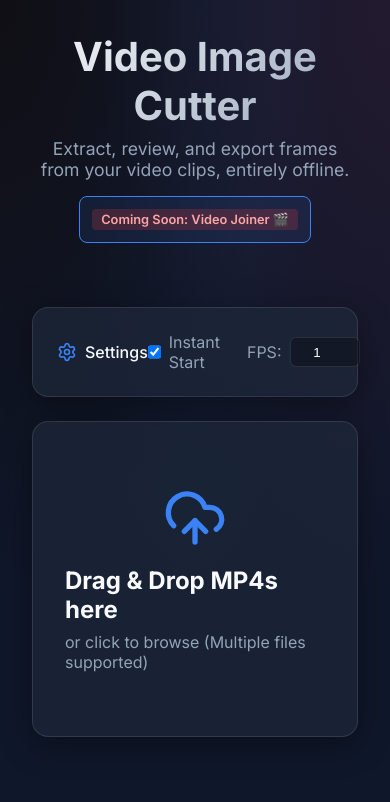
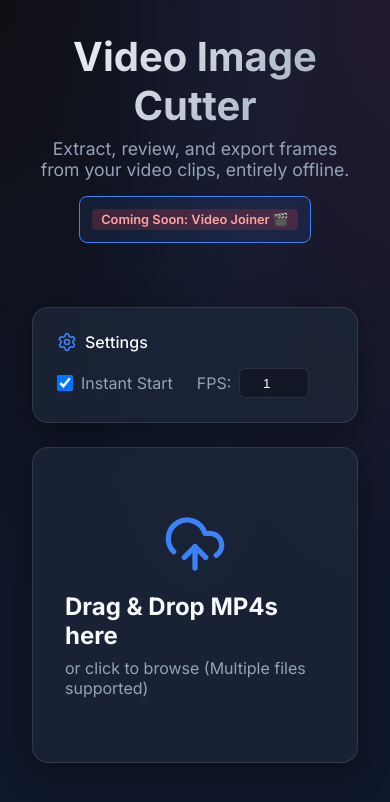
Before and after one commit to con-bomb/video-image-cutter, a React (Vite) app: page / in a window 390 px wide. Shown: the top 802 px of the page. Built offline with nearby package versions, Linux system fonts and the light colour scheme.

Commit message:
Fix invisible trashcans on mobile, and fix UI wrapping for filter and settings

```diff
--- a/src/App.css
+++ b/src/App.css
@@ -251,6 +251,13 @@ header p {
   opacity: 1;
 }
 
+@media (max-width: 768px) {
+  .quick-delete-btn,
+  .quick-delete-video-btn {
+    opacity: 0.85 !important;
+  }
+}
+
 .quick-delete-btn:hover {
   background: rgba(239, 68, 68, 0.9);
 }
--- a/src/App.jsx
+++ b/src/App.jsx
@@ -368,12 +368,12 @@ function App() {
       {!isProcessing && frames.length === 0 && uploadQueue.length === 0 && (
         <div className="animate-fade-in" style={{ display: 'flex', flexDirection: 'column', gap: '1.5rem', maxWidth: '600px', margin: '0 auto', width: '100%' }}>
 
-          <div className="glass-panel" style={{ padding: '1.5rem', display: 'flex', alignItems: 'center', justifyContent: 'space-between' }}>
+          <div className="glass-panel" style={{ padding: '1.5rem', display: 'flex', flexWrap: 'wrap', alignItems: 'center', justifyContent: 'space-between', gap: '1rem' }}>
             <div style={{ display: 'flex', alignItems: 'center', gap: '0.5rem' }}>
               <Settings size={20} color="var(--accent-color)" />
               <span style={{ fontWeight: 500 }}>Settings</span>
             </div>
-            <div style={{ display: 'flex', alignItems: 'center', gap: '1.5rem' }}>
+            <div style={{ display: 'flex', alignItems: 'center', gap: '1.5rem', flexWrap: 'wrap' }}>
               <label style={{ display: 'flex', alignItems: 'center', gap: '0.5rem', cursor: 'pointer' }}>
                 <input
                   type="checkbox"
@@ -515,7 +515,8 @@ function App() {
                   color: 'white',
                   border: '1px solid var(--glass-border)',
                   outline: 'none',
-                  minWidth: '200px'
+                  flex: '1 1 auto',
+                  maxWidth: '300px'
                 }}
               >
                 <option value="All">All Videos</option>
```
